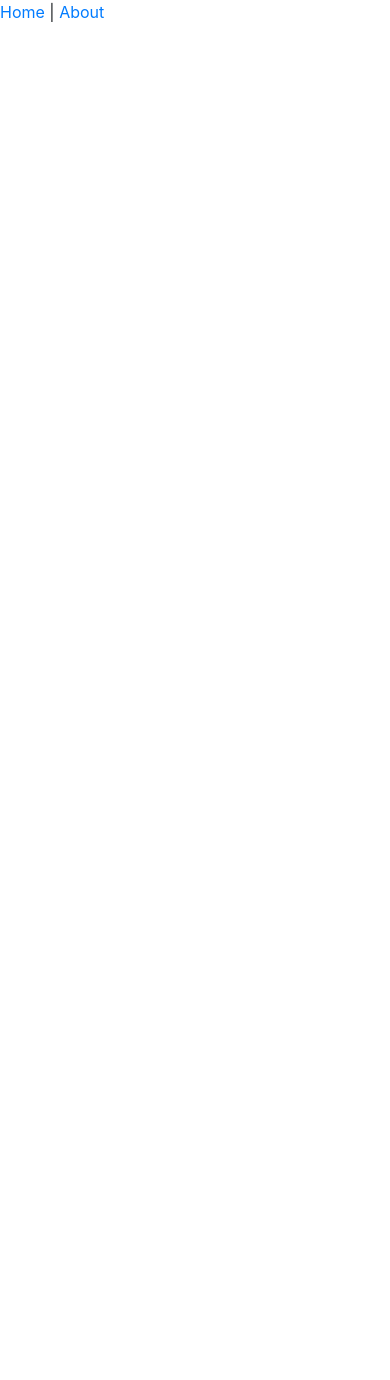
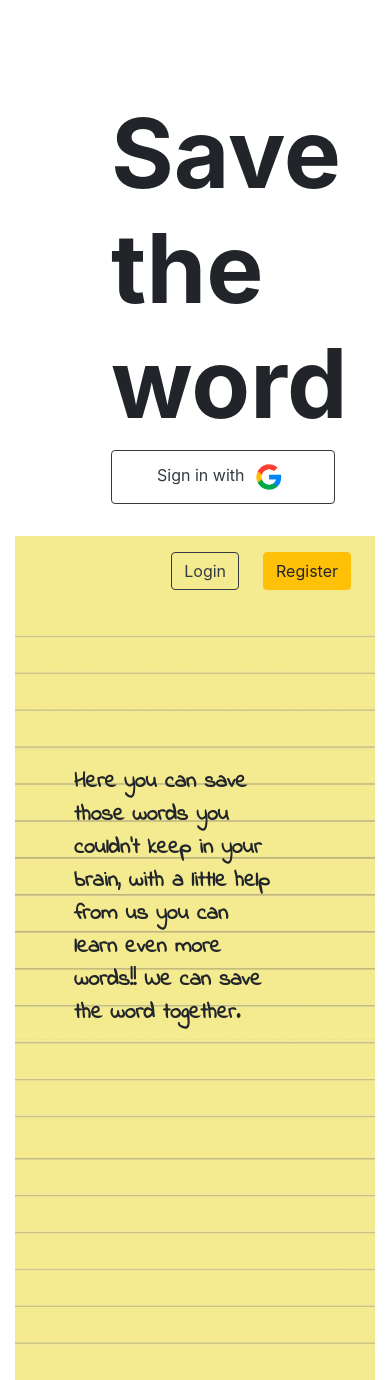
Before and after one commit to manuelsayago15/save-the-word, a Vue app: page /Login in a window 390 px wide. Before the commit the page ends 844 px from the top, so only its background shows below. Built offline with nearby package versions, Linux system fonts and the light colour scheme.

Commit message:
login, navbar, sidebar, level 1

```diff
--- a/src/App.vue
+++ b/src/App.vue
@@ -1,13 +1,17 @@
 <template>
-  <div id="app">
-    <div id="nav">
-      <router-link to="/">Home</router-link> |
-      <router-link to="/about">About</router-link>
+  <div >
+    <div >
     </div>
     <router-view/>
   </div>
 </template>
+<script>
+export default {
+  name: 'App'
+}
+</script>
 
 <style>
 
+
 </style>
--- /dev/null
+++ b/src/components/Navbar.vue
@@ -0,0 +1,39 @@
+<template>
+<div>
+  <b-navbar toggleable="lg" type="light" variant="light">
+    <Sidebar/>
+    <b-navbar-brand href="#" class="ml-2">Save the word</b-navbar-brand>
+
+    <b-navbar-toggle target="nav-collapse"></b-navbar-toggle>
+
+    <b-collapse id="nav-collapse" is-nav>
+      <b-navbar-nav class="ml-auto">
+        <b-nav-item-dropdown right class="mr-5 h4">
+          <template #button-content >
+            <b-icon icon="person-fill" aria-hidden="true"></b-icon>
+          </template>
+          <b-dropdown-item href="#">Profile</b-dropdown-item>
+          <b-dropdown-item href="#">My list</b-dropdown-item>
+          <b-dropdown-item href="#">Sign Out</b-dropdown-item>
+        </b-nav-item-dropdown>
+      </b-navbar-nav>
+    </b-collapse>
+  </b-navbar>
+</div>
+</template>
+
+<script>
+import Sidebar from './Sidebar.vue'
+export default {
+  name: 'Navbar',
+  components: {
+    Sidebar
+  }
+
+}
+</script>
+
+
+<style scoped>
+
+</style>
--- /dev/null
+++ b/src/components/Sidebar.vue
@@ -0,0 +1,68 @@
+<template>
+    <div>
+    <a v-b-toggle.sidebar-backdrop>
+        <b-icon class="ml-3 mt-2 h4 d-flex justify-content-center" icon="list" aria-hidden="true"></b-icon>
+    </a>
+    <b-sidebar id="sidebar-backdrop" title="Stories" :backdrop-variant="variant" backdrop shadow>
+      <div class="px-3 py-2">
+            <div class="accordion" role="tablist">
+                <b-card no-body class="mb-1">
+                <b-card-header header-tag="header" class="p-1" role="tab">
+                    <b-button block v-b-toggle.accordion-1 variant="outline-dark">Level 1
+                        <b-icon icon="caret-down-fill" aria-hidden="true"></b-icon>
+                    </b-button>
+                </b-card-header>
+
+                <b-collapse id="accordion-1" accordion="my-accordion" role="tabpanel">
+                    <b-card-body class="p-0">
+                        <b-button block variant="light">Cuento 1</b-button>
+                    </b-card-body>
+                        <hr>
+                    <b-card-body class="p-0">
+                        <b-button block variant="light">Cuento 2</b-button>
+                    </b-card-body>
+                </b-collapse>
+                </b-card>
+
+                <b-card no-body class="mb-1">
+                    <b-card-header header-tag="header" class="p-1" role="tab">
+                        <b-button block v-b-toggle.accordion-2 variant="outline-dark">Level 2
+                            <b-icon icon="caret-down-fill" aria-hidden="true"></b-icon>
+                        </b-button>
+                    </b-card-header>
+                    <b-collapse id="accordion-2" accordion="my-accordion2" role="tabpanel">
+                        <b-card-body class="p-0">
+                            <b-button block variant="light">Cuento 1</b-button>
+                        </b-card-body>
+                            <hr>
+                        <b-card-body class="p-0">
+                            <b-button block variant="light">Cuento 2</b-button>
+                        </b-card-body>
+                    </b-collapse>
+                </b-card>
+            </div>
+      </div>
+    </b-sidebar>
+  </div>
+</template>
+
+<script>
+export default {
+name:'Sidebar',
+    data() {
+      return {
+        variant: 'dark',
+      }
+    }
+}
+</script>
+
+<style scoped>
+a{
+    color: black;
+}
+hr{
+    margin: 0;
+}
+
+</style>
--- a/src/main.js
+++ b/src/main.js
@@ -3,11 +3,12 @@ import App from './App.vue'
 import router from './router'
 import store from './store'
 //Bootstrap
-import BootstrapVue from 'bootstrap-vue';
+import { BootstrapVue, BootstrapVueIcons } from 'bootstrap-vue'
 import 'bootstrap/dist/css/bootstrap.css';
 import 'bootstrap-vue/dist/bootstrap-vue.css';
 
 Vue.use(BootstrapVue);
+Vue.use(BootstrapVueIcons);
 
 Vue.config.productionTip = false
 
--- a/src/router/index.js
+++ b/src/router/index.js
@@ -6,17 +6,27 @@ Vue.use(VueRouter)
 
 const routes = [
   {
-    path: '/',
+    path: '/login',
     name: 'Login',
     component: Login
   },
   {
-    path: '/about',
-    name: 'About',
-    // route level code-splitting
-    // this generates a separate chunk (about.[hash].js) for this route
-    // which is lazy-loaded when the route is visited.
-    component: () => import(/* webpackChunkName: "about" */ '../views/About.vue')
+    path: '/',
+    redirect: 'Login',
+  },
+  {
+    path: '*',
+    redirect: 'Login',
+  },
+  {
+    path: '/home',
+    name: 'Home',
+    component: () => import('../views/Home.vue')
+  },
+  {
+    path: '/level-1',
+    name: 'Level1',
+    component: () => import('../views/Level1.vue')
   }
 ]
 
--- a/src/views/About.vue
+++ /dev/null
@@ -1,5 +0,0 @@
-<template>
-  <div class="about">
-    <h1>This is an about page</h1>
-  </div>
-</template>
--- /dev/null
+++ b/src/views/Home.vue
@@ -0,0 +1,30 @@
+<template>
+  <div class="background">
+    <Navbar/>
+    <div class="container">
+
+    <h1>This is an about page</h1>
+    </div>
+
+  </div>
+</template>
+<script>
+import Navbar from '../components/Navbar'
+export default {
+  name: 'Home',
+  components:{
+    Navbar
+  }
+}
+</script>
+
+<style scoped>
+.background{
+  background-image: linear-gradient(rgba(248,201,255,.5), rgba(252, 255, 41,.5)), url('../assets/yellownotes.jpg');
+  background-size: cover;
+	background-repeat: no-repeat;
+	background-position: center;
+  height: 100vh;
+}
+
+</style>
--- /dev/null
+++ b/src/views/Level1.vue
@@ -0,0 +1,39 @@
+<template>
+  <div class="background">
+      <Navbar/>
+      <div class="container">
+      <h1 class="text-center display-2">Level 1</h1>
+      <h2 class="text-center display-3">The Tortoise and the Hare</h2>
+      <p>
+         Once upon a time there was a hare who spent all day bragging about how fast he could run. Tired of hearing him boast, the tortoise, challenged him to a race.<br>“You must be kidding!” said the hare laughing. “I am so much faster than you.”<br>“We shall see,” the tortoise replied.<br>The next day, the animals of the forest gathered to watch the race. Everyone wanted to see if the tortoise could beat the hare.The bear started the race yelling “On you mark, get set, go!”<br>The hare immediately raced ahead, running faster than ever. He looked back and saw the tortoise was only a few steps away from the starting line.<br>“Foolish tortoise, ” thought the hare. “He is so slow. Why would he want to race me if he has no chance to win?” Confident that he was going to win the race, the hare decided to stop in the middle of the road to rest under a tree. The cool and pleasant shade of the tree was very relaxing, so much so that the hare fell asleep.<br>Meanwhile, the tortoise continued walking slowly, but steady. He was determined not to give up. Soon, he found the hare sleeping peacefully.<br>The tortoise was winning the race! When the tortoise approached the finish line, all the animals in the forest began cheering with excitement. The noise woke the hare, who could not believe his eyes: the tortoise was crossing the finish line and he had lost the race.
+      </p>
+
+      </div>
+  </div>
+</template>
+
+<script>
+import Navbar from '../components/Navbar.vue'
+export default {
+    name: 'Level1',
+    components: {
+        Navbar
+    }
+}
+</script>
+
+<style scoped>
+@import url('https://fonts.googleapis.com/css2?family=Indie+Flower&display=swap');
+.background{
+  background-image: linear-gradient(rgba(248,201,255,.5), rgba(252, 255, 41,.5)), url('../assets/yellownotes.jpg');
+  background-size: cover;
+    background-repeat: no-repeat;
+	background-position: center;
+  height: 100%;
+}
+p{
+    font-family: 'Indie Flower', cursive;
+    font-size: 24px;
+    margin-left: 3em;
+}
+</style>
--- a/src/views/Login.vue
+++ b/src/views/Login.vue
@@ -1,7 +1,25 @@
 <template>
-  <div>
-
+<div>
+  <div class="container">
+    <div class="row">
+      <div class="col-lg-6 col-md-6 col-sm-6 col-12 mt-5">
+        <h1 id="title" variant="secondary"  class="display-1 font-weight-bold mt-5">Save <br> the <br> word</h1>
+        <b-button id="google-button" variant="outline-dark">Sign in with <img id="google" src="../assets/google.jpg" alt="Google Logo"> </b-button>
+      </div>
+      <div class="col-lg-6 col-md-6 col-sm-6 col-12">
+        <div id="yellownote">
+          <div class="d-flex justify-content-end">
+            <b-button variant="outline-dark" class="mr-4 mt-3">Login</b-button>
+            <b-button class="mt-3 mr-4" variant="warning">Register</b-button>
+          </div>
+          <div  class="container">
+            <p id="text">Here you can save those words you couldn’t keep in your brain, with a little help from us you can learn even more words!! We can save the word together.</p>
+          </div>
+        </div>
+      </div>
+    </div>
   </div>
+</div>
 </template>
 
 <script>
@@ -10,3 +28,42 @@ export default {
 
 }
 </script>
+<style scoped>
+@import url('https://fonts.googleapis.com/css2?family=Indie+Flower&display=swap');
+#text{
+  font-family: 'Indie Flower', cursive;
+  font-weight: bold;
+  font-size: 22px;
+  padding-left: 6em;
+  padding-right: 4em;
+  margin-top: 8em;
+}
+#title{
+  margin-left: 1em;
+}
+@media (max-width: 768px) {
+  #yellownote{
+    margin-top: 2em;
+    margin-right: 0em !important;
+  }
+  #text{
+    padding-left: 2em;
+  }
+}
+  #yellownote{
+  background-image: url('../assets/yellownotes.jpg');
+  background-size: cover;
+	background-repeat: no-repeat;
+	background-position: 100% 50%;
+  height: 100vh;
+  margin-right: -3.4999em;
+  }
+
+#google{
+  width: 2.5em;
+}
+#google-button{
+  width: 14em;
+  margin-left: 6em;
+}
+</style>
```
Also changed, not shown: src/components/Cualquierverga.vue (deleted, +0 -17 lines), 1 other file (tests, documents, lock files or other folders).
